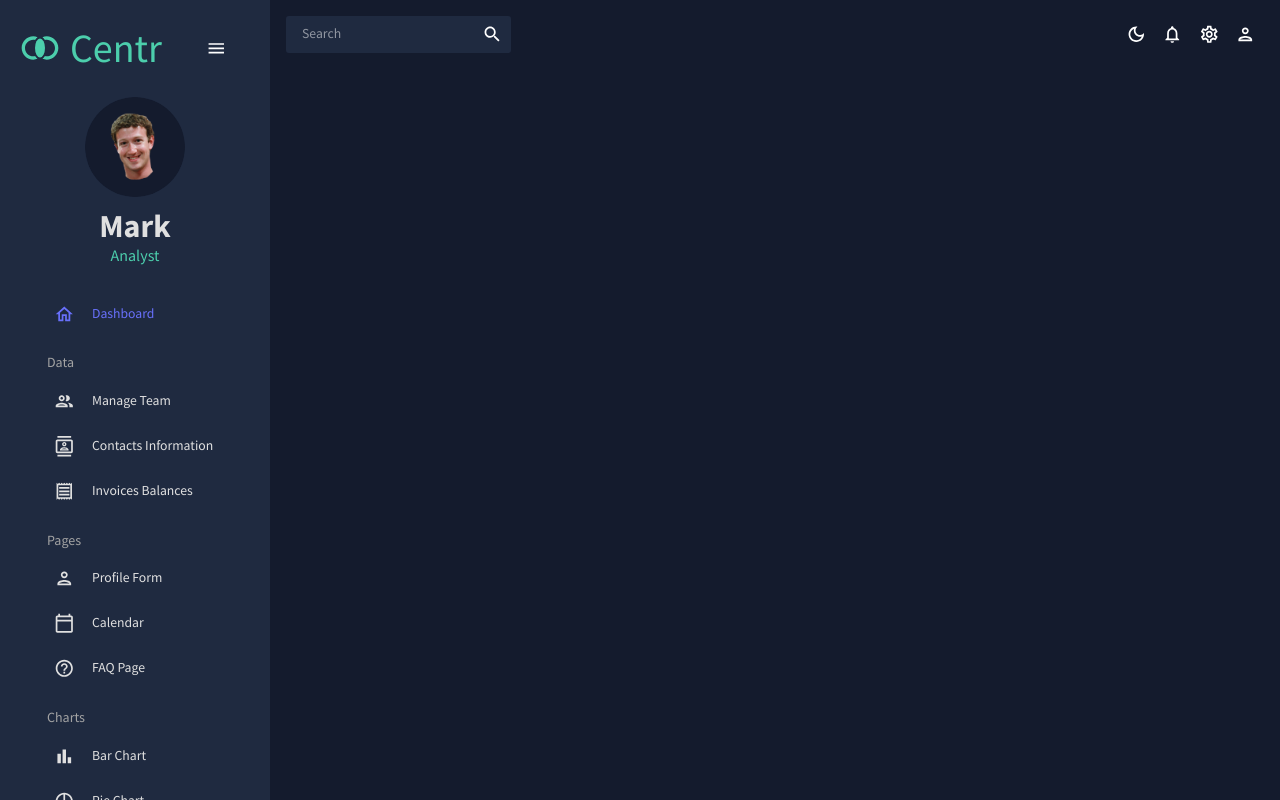
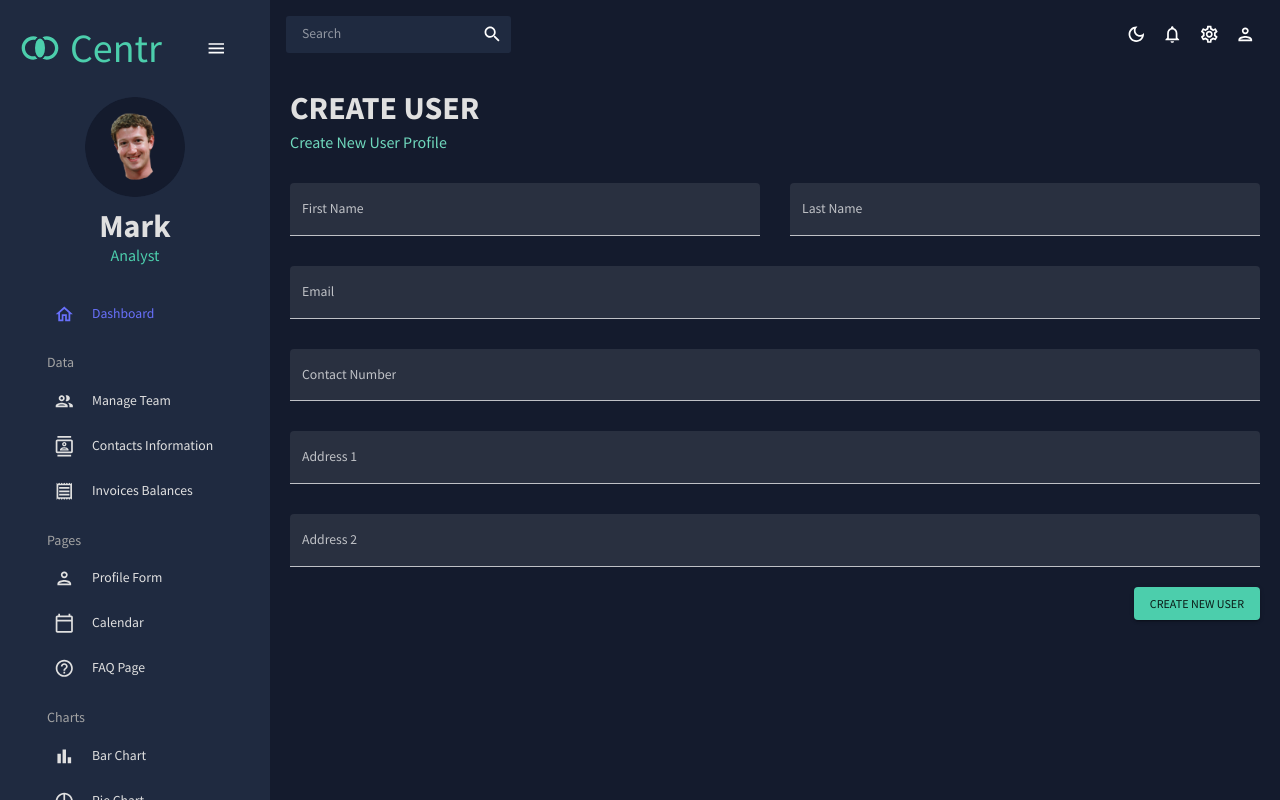
Before and after one commit to DylnMtthws/dashboard-project, a React (Create React App) app in the folder admin/: page /form in a window 1280 px wide. Built offline with nearby package versions, Linux system fonts and the light colour scheme.

Commit message:
form added

```diff
--- a/admin/src/App.js
+++ b/admin/src/App.js
@@ -5,7 +5,7 @@
 import Invoices from "./scenes/invoices";
 import Contacts from "./scenes/contacts";
 // import Bar from "./scenes/bar";
-// import Form from "./scenes/form";
+import Form from "./scenes/form";
 // import Line from "./scenes/line";
 // import Pie from "./scenes/pie";
 // import FAQ from "./scenes/faq";
@@ -32,7 +32,7 @@
               <Route path="/team" element={<Team />} />
               <Route path="/contacts" element={<Contacts />} />
               <Route path="/invoices" element={<Invoices />} />
-              {/* <Route path="/form" element={<Form />} /> */}
+              <Route path="/form" element={<Form />} />
               {/* <Route path="/bar" element={<Bar />} /> */}
               {/* <Route path="/pie" element={<Pie />} /> */}
               {/* <Route path="/line" element={<Line />} /> */}
--- /dev/null
+++ b/admin/src/scenes/form/index.jsx
@@ -0,0 +1,156 @@
+import { Box, Button, TextField } from "@mui/material";
+import { Formik } from "formik";
+import * as yup from "yup";
+import useMediaQuery from "@mui/material/useMediaQuery";
+import Header from "../../components/Header";
+
+const Form = () => {
+  const isNoneMobile = useMediaQuery("(min-width:600px)");
+
+  const handleFormSubmit = (values) => {
+    console.log(values);
+  };
+
+  return (
+    <Box m="20px">
+      <Header title="CREATE USER" subtitle="Create New User Profile" />
+
+      <Formik
+        onSubmit={handleFormSubmit}
+        initialValues={initialValues}
+        validationSchema={checkoutSchema}
+      >
+        {({
+          values,
+          errors,
+          touched,
+          handleBlur,
+          handleChange,
+          handleSubmit,
+        }) => (
+          <form onSubmit={handleSubmit}>
+            <Box
+              display="grid"
+              gap="30px"
+              gridTemplateColumns="repeat(4, minmax(0, 1fr))"
+              sx={{
+                "& > div": {
+                  gridColumn: isNoneMobile ? undefined : "span 4",
+                },
+              }}
+            >
+              <TextField
+                fullWidth
+                variant="filled"
+                type="text"
+                label="First Name"
+                onBlur={handleBlur}
+                onChange={handleChange}
+                value={values.firstName}
+                name="firstName"
+                error={!!touched.firstName && !!errors.firstName}
+                helperText={touched.firstName && errors.firstName}
+                sx={{ gridColumn: "span 2" }}
+              />
+              <TextField
+                fullWidth
+                variant="filled"
+                type="text"
+                label="Last Name"
+                onBlur={handleBlur}
+                onChange={handleChange}
+                value={values.lastName}
+                name="lastName"
+                error={!!touched.lastName && !!errors.lastName}
+                helperText={touched.lastName && errors.lastName}
+                sx={{ gridColumn: "span 2" }}
+              />
+              <TextField
+                fullWidth
+                variant="filled"
+                type="text"
+                label="Email"
+                onBlur={handleBlur}
+                onChange={handleChange}
+                value={values.email}
+                name="email"
+                error={!!touched.email && !!errors.email}
+                helperText={touched.email && errors.email}
+                sx={{ gridColumn: "span 4" }}
+              />
+              <TextField
+                fullWidth
+                variant="filled"
+                type="text"
+                label="Contact Number"
+                onBlur={handleBlur}
+                onChange={handleChange}
+                value={values.contact}
+                name="contact"
+                error={!!touched.contact && !!errors.contact}
+                helperText={touched.contact && errors.contact}
+                sx={{ gridColumn: "span 4" }}
+              />
+              <TextField
+                fullWidth
+                variant="filled"
+                type="text"
+                label="Address 1"
+                onBlur={handleBlur}
+                onChange={handleChange}
+                value={values.address1}
+                name="address1"
+                error={!!touched.address1 && !!errors.address1}
+                helperText={touched.address1 && errors.address1}
+                sx={{ gridColumn: "span 4" }}
+              />
+              <TextField
+                fullWidth
+                variant="filled"
+                type="text"
+                label="Address 2"
+                onBlur={handleBlur}
+                onChange={handleChange}
+                value={values.address2}
+                name="address2"
+                error={!!touched.address2 && !!errors.address2}
+                helperText={touched.address2 && errors.address2}
+                sx={{ gridColumn: "span 4" }}
+              />
+            </Box>
+            <Box display="flex" justifyContent="end" mt="20px">
+              <Button type="submit" color="secondary" variant="contained">
+                Create New User
+              </Button>
+            </Box>
+          </form>
+        )}
+      </Formik>
+    </Box>
+  );
+};
+
+const phoneRegExp =
+  /^((\+[1-9]{1,4}[ -]?)|(\([0-9]{2,3}\)[ -]?)|([0-9]{2,4})[ -]?)*?[0-9]{3,4}[ -]?[0-9]{3,4}$/;
+
+const checkoutSchema = yup.object().shape({
+  firstName: yup.string().required("required"),
+  lastName: yup.string().required("required"),
+  email: yup.string().email("invalid email").required("required"),
+  contact: yup
+    .string()
+    .matches(phoneRegExp, "Phone number is not valid")
+    .required("required"),
+  address1: yup.string().required("required"),
+  address2: yup.string().required("required"),
+});
+const initialValues = {
+  firstName: "",
+  lastName: "",
+  email: "",
+  contact: "",
+  address1: "",
+  address2: "",
+};
+
+export default Form;
```
